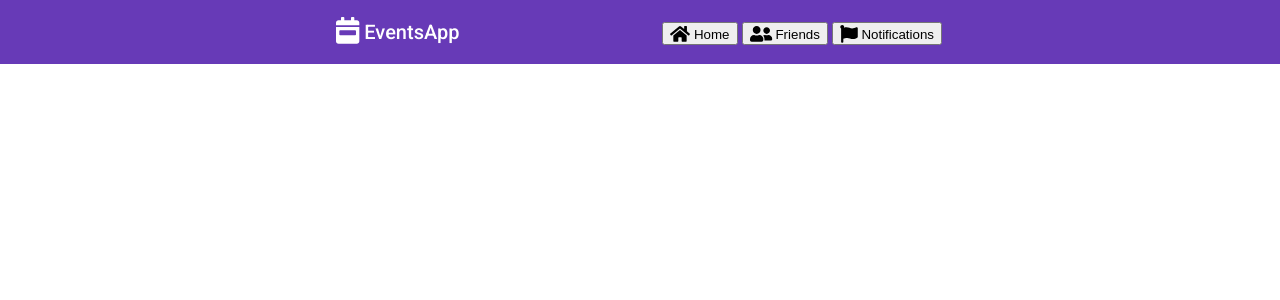
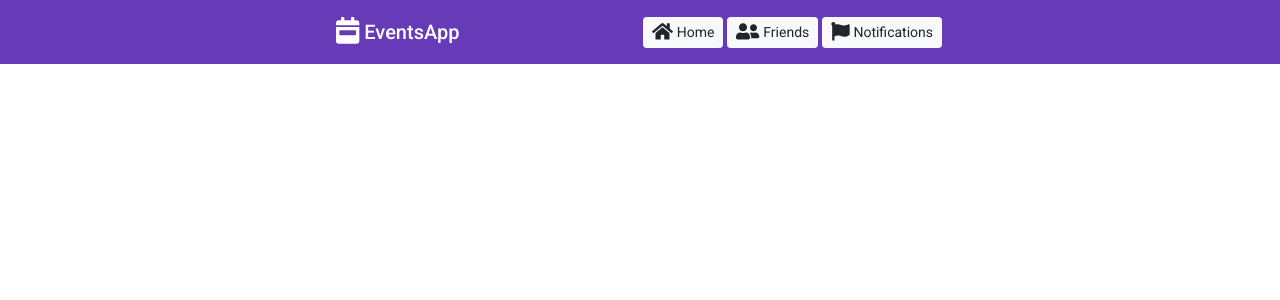
Before and after one commit to KirilPecev/Events-App, an Angular app in the folder EventsApp/: page / in a window 1280 px wide. Shown: the top 300 px of the page. Built offline with nearby package versions, Linux system fonts and the light colour scheme.

Commit message:
added bootstrap

```diff
--- a/EventsApp/src/app/app.component.html
+++ b/EventsApp/src/app/app.component.html
@@ -1,17 +1,19 @@
 <mat-toolbar color="primary">
-    <span id="title"><fa-icon class="fa-lg" [icon]="faCalendarWeek"></fa-icon> {{title}}</span>
+    <span id="title" class=".navbar-brand">
+        <fa-icon class="fa-lg" [icon]="faCalendarWeek"></fa-icon> {{title}}
+    </span>
 
     <!-- This fills the remaining space of the current row -->
     <span class="example-fill-remaining-space"></span>
 
     <div class="header-buttons">
-        <button>
+        <button class="btn btn-light btn-sm">
             <fa-icon class="fa-lg" [icon]="faHome"></fa-icon> Home
         </button>
-        <button>
+        <button class="btn btn-light btn-sm">
             <fa-icon class="fa-lg" [icon]="faUserFriends"></fa-icon> Friends
         </button>
-        <button>
+        <button class="btn btn-light btn-sm">
             <fa-icon class="fa-lg" [icon]="faFlag"></fa-icon> Notifications
         </button>
     </div>
--- a/EventsApp/src/app/app.module.ts
+++ b/EventsApp/src/app/app.module.ts
@@ -5,7 +5,7 @@ import { AppRoutingModule } from './app-routing.module';
 import { AppComponent } from './app.component';
 import { BrowserAnimationsModule } from '@angular/platform-browser/animations';
 
-import {MatToolbarModule} from '@angular/material/toolbar';
+import { MatToolbarModule } from '@angular/material/toolbar';
 import { FontAwesomeModule } from '@fortawesome/angular-fontawesome';
 
 @NgModule({
--- a/EventsApp/src/index.html
+++ b/EventsApp/src/index.html
@@ -1,5 +1,6 @@
 <!doctype html>
 <html lang="en">
+
 <head>
   <meta charset="utf-8">
   <title>EventsApp</title>
@@ -8,8 +9,17 @@
   <link rel="icon" type="image/x-icon" href="favicon.ico">
   <link href="https://fonts.googleapis.com/css?family=Roboto:300,400,500&display=swap" rel="stylesheet">
   <link href="https://fonts.googleapis.com/icon?family=Material+Icons" rel="stylesheet">
+  <link rel="stylesheet" href="https://stackpath.bootstrapcdn.com/bootstrap/4.4.1/css/bootstrap.min.css" integrity="sha384-Vkoo8x4CGsO3+Hhxv8T/Q5PaXtkKtu6ug5TOeNV6gBiFeWPGFN9MuhOf23Q9Ifjh" crossorigin="anonymous">
 </head>
+
 <body class="mat-typography">
   <app-root></app-root>
+  <script src="https://code.jquery.com/jquery-3.4.1.slim.min.js"
+    integrity="sha384-J6qa4849blE2+poT4WnyKhv5vZF5SrPo0iEjwBvKU7imGFAV0wwj1yYfoRSJoZ+n"
+    crossorigin="anonymous"></script>
+  <script src="https://stackpath.bootstrapcdn.com/bootstrap/4.4.1/js/bootstrap.min.js"
+    integrity="sha384-wfSDF2E50Y2D1uUdj0O3uMBJnjuUD4Ih7YwaYd1iqfktj0Uod8GCExl3Og8ifwB6"
+    crossorigin="anonymous"></script>
 </body>
+
 </html>
--- a/EventsApp/src/polyfills.ts
+++ b/EventsApp/src/polyfills.ts
@@ -1,3 +1,7 @@
+/***************************************************************************************************
+ * Load `$localize` onto the global scope - used if i18n tags appear in Angular templates.
+ */
+import '@angular/localize/init';
 /**
  * This file includes polyfills needed by Angular and is loaded before the app.
  * You can add your own extra polyfills to this file.
```
